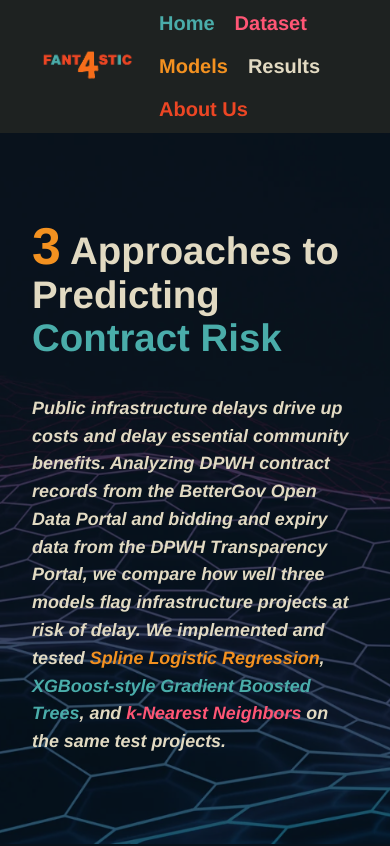
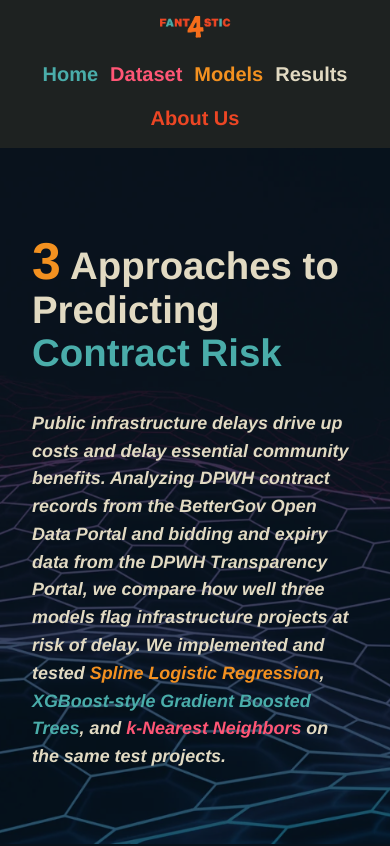
Before and after one commit to zianaluag/comparative-ml-study, a React (Vite) app in the folder website/: page / in a window 390 px wide. Shown: the top 846 px of the page. Built offline with nearby package versions, Linux system fonts and the light colour scheme.

Commit message:
style: make website navigation responsive

```diff
--- a/website/src/App.css
+++ b/website/src/App.css
@@ -16,6 +16,7 @@
 
 html {
   scroll-behavior: smooth;
+  scroll-padding-top: 5.5rem;
   font-family: "Helvetica Neue", Helvetica, Arial, sans-serif;
   font-weight: 700;
   color: var(--cream);
@@ -63,7 +64,7 @@ p {
   z-index: 100;
   width: 100%;
   background-color: var(--charcoal);
-  padding: 0.75rem 2.5rem;
+  padding: 0.75rem clamp(1rem, 4vw, 2.5rem);
 }
 
 .nav-container {
@@ -72,7 +73,11 @@ p {
   margin: 0 auto;
   display: flex;
   align-items: center;
-  gap: 3.5rem;
+  gap: clamp(1.25rem, 4vw, 3.5rem);
+}
+
+.logo-link {
+  flex: 0 0 auto;
 }
 
 .logo {
@@ -83,11 +88,16 @@ p {
 
 .nav-links {
   display: flex;
+  flex-wrap: wrap;
   align-items: center;
-  gap: 2.75rem;
+  column-gap: clamp(0.75rem, 5vw - 1.25rem, 2.75rem);
 }
 
 .nav-links a {
+  display: inline-flex;
+  align-items: center;
+  min-height: 2.75rem;
+  white-space: nowrap;
   text-decoration: none;
   font-size: 1.25rem;
   transition: opacity 0.2s ease;
@@ -442,14 +452,36 @@ p {
   .team-member {
     flex: 0 1 42%;
   }
+}
+
+@media (max-width: 40rem) {
+  html {
+    scroll-padding-top: 7.5rem;
+  }
+
+  .navbar {
+    padding-block: 0.5rem;
+  }
 
   .nav-container {
-    gap: 1.5rem;
+    flex-direction: column;
+    gap: 0.25rem;
+  }
+
+  .logo {
+    height: 4.75rem;
+    margin-block: -1.125rem;
   }
 
   .nav-links {
-    flex-wrap: wrap;
-    gap: 1.25rem;
+    justify-content: center;
+    column-gap: 0.75rem;
+  }
+}
+
+@media (max-width: 28rem) {
+  html {
+    scroll-padding-top: 10rem;
   }
 }
 
@@ -458,3 +490,9 @@ p {
     flex: 1 1 100%;
   }
 }
+
+@media (prefers-reduced-motion: reduce) {
+  html {
+    scroll-behavior: auto;
+  }
+}
```
